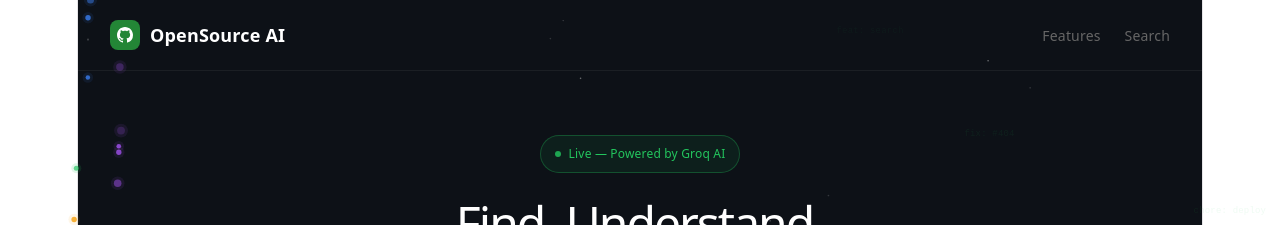
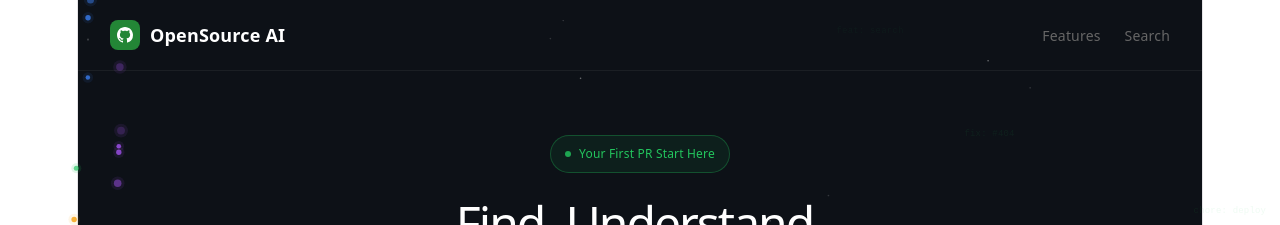
Before and after one commit to niteshkr01/AI-Open-Source-Contributor-Assistant, a React (Vite) app in the folder frontend/: page / in a window 1280 px wide. Shown: the top 225 px of the page. Built offline with nearby package versions, Linux system fonts and the light colour scheme.

Commit message:
Update tagline

```diff
--- a/frontend/src/App.tsx
+++ b/frontend/src/App.tsx
@@ -608,7 +608,7 @@
         <section className="hero" id="search">
           <span className="hero-badge">
             <span className="badge-dot" />
-            Live — Powered by Groq AI
+            Your First PR Start Here
           </span>
           <h1>Find. Understand.<br /><span>Contribute.</span></h1>
           <p className="hero-subtitle">
```
